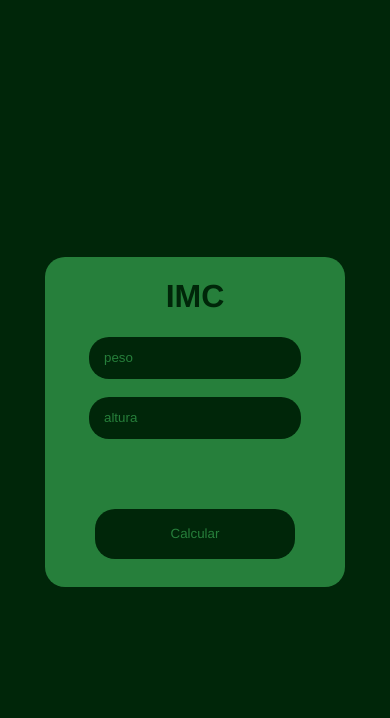
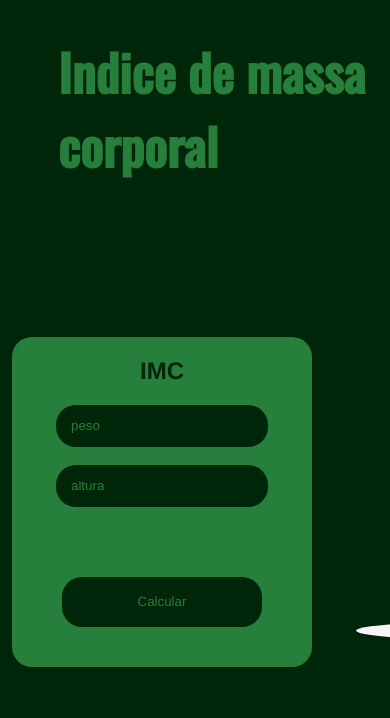
Before and after one commit to andrerycardo/imc, a plain HTML site: page index.html in a window 390 px wide. Drawn offline with nearby package versions, Linux system fonts and the light colour scheme.

Commit message:
projeto sem responsividade

```diff
--- a/estilo.css
+++ b/estilo.css
@@ -1,8 +1,25 @@
 @charset "UTF-8";
+@import url('https://fonts.googleapis.com/css2?family=Oswald:wght@500&display=swap');
+
+
+
+
 body{
     background-color: #002609;
 }
+
+
+
+
+
 h1{
+    font-family: 'Oswald', sans-serif;
+    color: #267F3B;
+    padding-left: 50px;
+    font-size: 50px;
+}
+
+h2{
     color: #002609;
     font-family: 'Franklin Gothic Medium', 'Arial Narrow', Arial, sans-serif;
 }
@@ -14,16 +31,16 @@ h1{
 
 }
 main{
-    position: absolute;
-    top: 50%;
-    left: 50%;
-    transform: translate(-50%,-50%);
+    position: fixed;
+    right: 20%;
+    bottom: 21%;
     text-align: center;
     background-color:#267F3B ;
     width: 300px;
     height: 300px;
     border-radius: 20px;
     padding-bottom: 30px;
+
 }
 input{
     outline:none ;
@@ -58,3 +75,9 @@ button:hover{
     border: solid ;
     color:#a8fbbb9c;
 }
+img{
+    height: 500px;
+    position: fixed;
+    left: 300px;
+
+}
--- a/imc.js
+++ b/imc.js
@@ -18,4 +18,5 @@ function saude(imc){
         return'Obesidade 2'
     if(imc>=40)
     return'Obsidade grave'
+
 }
--- a/index.html
+++ b/index.html
@@ -5,10 +5,13 @@
     <meta name="viewport" content="width=device-width, initial-scale=1.0">
     <title>IMC</title>
     <link rel="stylesheet" href="estilo.css">
+    <link rel="stylesheet" href="https://fonts.googleapis.com/css2?family=Material+Symbols+Outlined:opsz,wght,FILL,GRAD@20..48,100..700,0..1,-50..200" />
 </head>
 <body>
+    <h1>Indice de massa corporal</h1>
+
     <main>
-    <h1>IMC</h1>
+    <h2>IMC</h2>
     <input type="text" pattern="[0-9]" placeholder="peso"  id="peso" step="0.01"><br><br>
 
     <input type="text" pattern="[0-9]" placeholder="altura"  id="altura" step="0.01"><br><br>
@@ -18,6 +21,7 @@
     <button onclick="imc()">Calcular</button>
 
     </main>
+    <img src="fitness-stats-animate.svg" alt="">
     <script src="imc.js"></script>
 </body>
 </html>
```
Also changed, not shown: fitness-stats-animate.svg (added).
